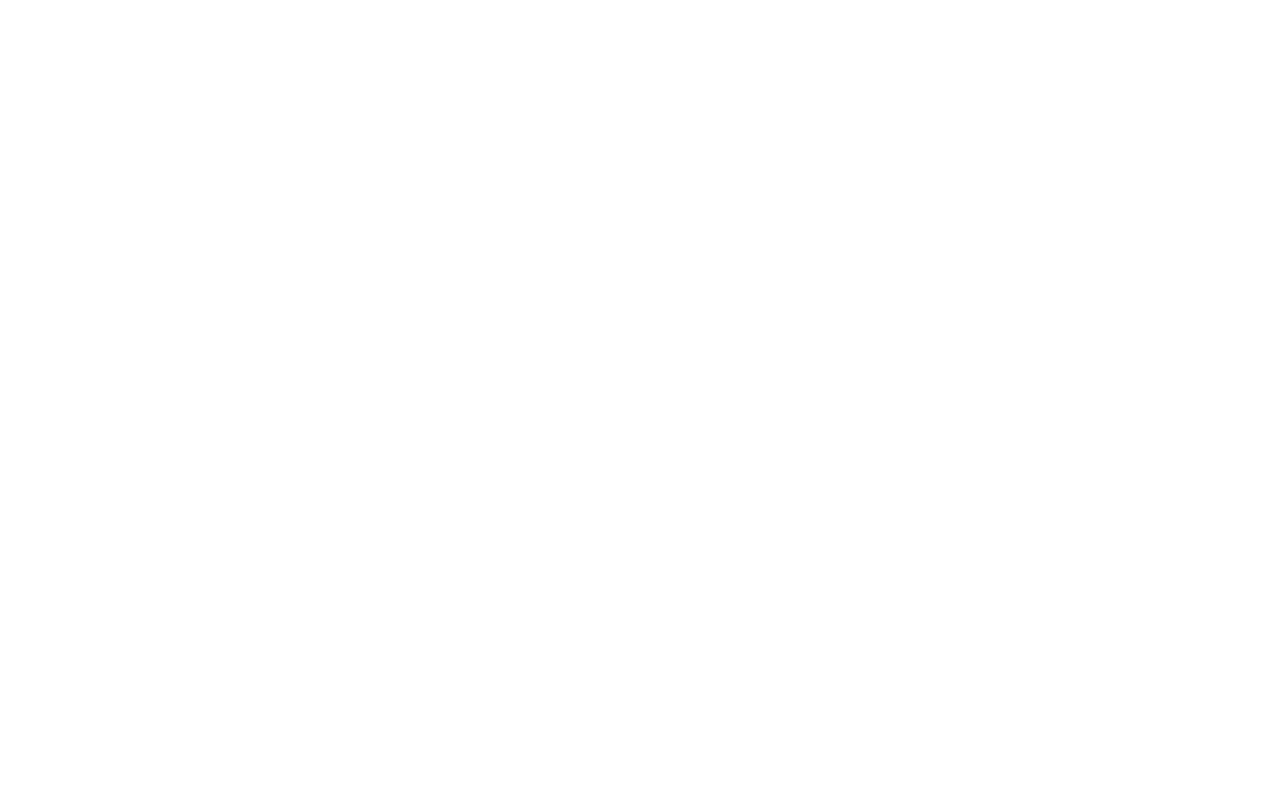
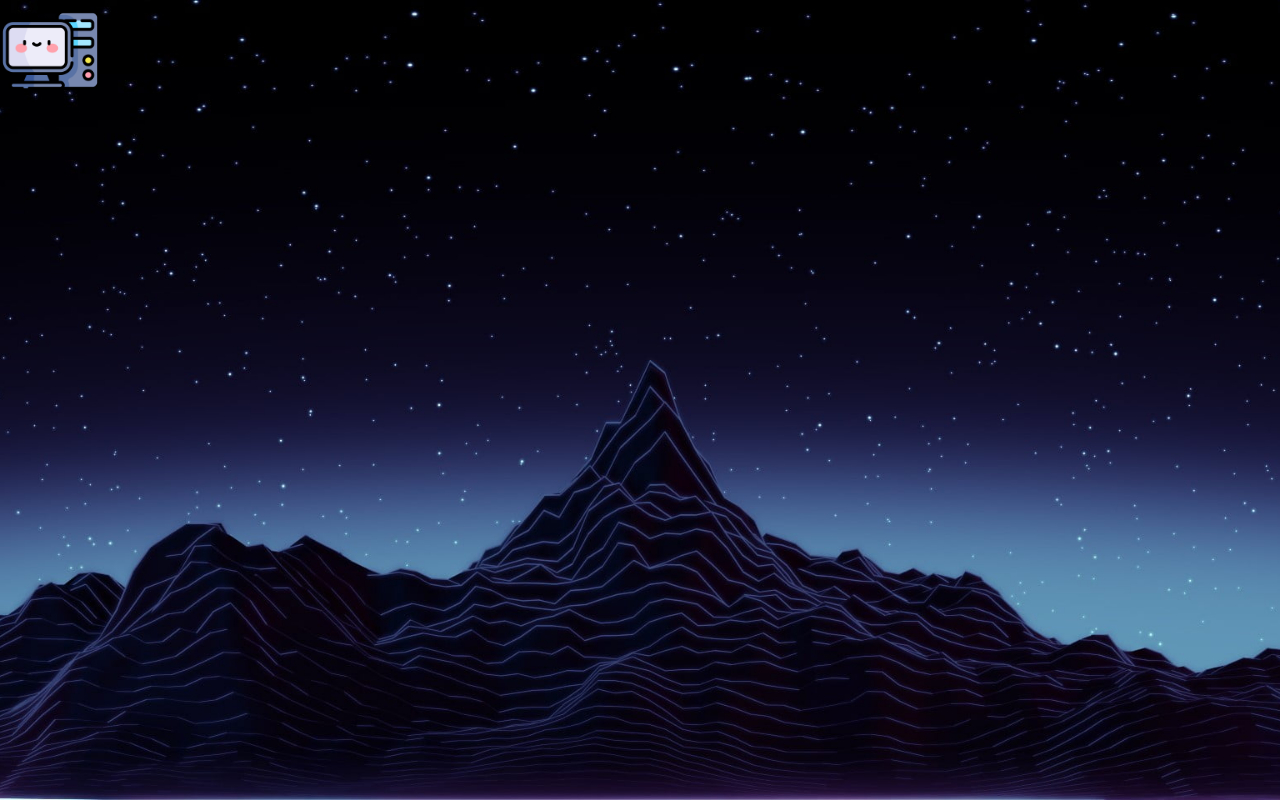
Before and after one commit to Jin-dev92/portfolio_react, a React (Create React App) app: page / in a window 1280 px wide. Built offline with nearby package versions, Linux system fonts and the light colour scheme.

Commit message:
add draggable component

```diff
--- a/src/App.js
+++ b/src/App.js
@@ -1,14 +1,16 @@
-// import logo from './logo.svg';
-// import './App.css';
-
-import Header from "./components/header/Header";
-
+import {Layout} from "antd";
+import IconButton from "./components/common/IconButton";
 function App() {
-  return (
-    <div className="App">
-        <Header/>
-    </div>
-  );
+    const layoutStyle = {
+        width: window.innerWidth,
+        height: window.innerHeight,
+        background: `url(/images/wallpaper/wallpaperbetter.com_1920x1200.jpg)`
+    }
+    return (
+        <Layout style={layoutStyle}>
+            <IconButton src={'/images/icons/computer/computer.png'}></IconButton>
+        </Layout>
+    );
 }
 
 export default App;
--- a/src/components/common/IconButton.jsx
+++ b/src/components/common/IconButton.jsx
@@ -1,6 +1,17 @@
-const IconButton = ({draggable = true, size=16}) => {
+import Draggable from "react-draggable";
+const IconButton = ({draggable = true, size = 100, src}) => {
+    const imageStyle = {
+        backgroundImage: `url(${src})`,
+        backgroundSize: 'contain',
+        backgroundRepeat: 'no-repeat',
+        cursor: 'pointer',
+        width: size,
+        height: size,
+    }
     return (
-        <div></div>
+        <Draggable scale={1} disabled={!draggable}>
+            <div style={imageStyle}></div>
+        </Draggable>
     )
 }
 
--- a/src/components/header/Header.jsx
+++ /dev/null
@@ -1,9 +0,0 @@
-const Header = () => {
-    return (
-        <header className="App-header">
-
-        </header>
-    )
-}
-
-export default Header
```
Also changed, not shown: src/components/common/RowContainer.jsx (+8 -2 lines), 1 other file (tests, documents, lock files or other folders).
